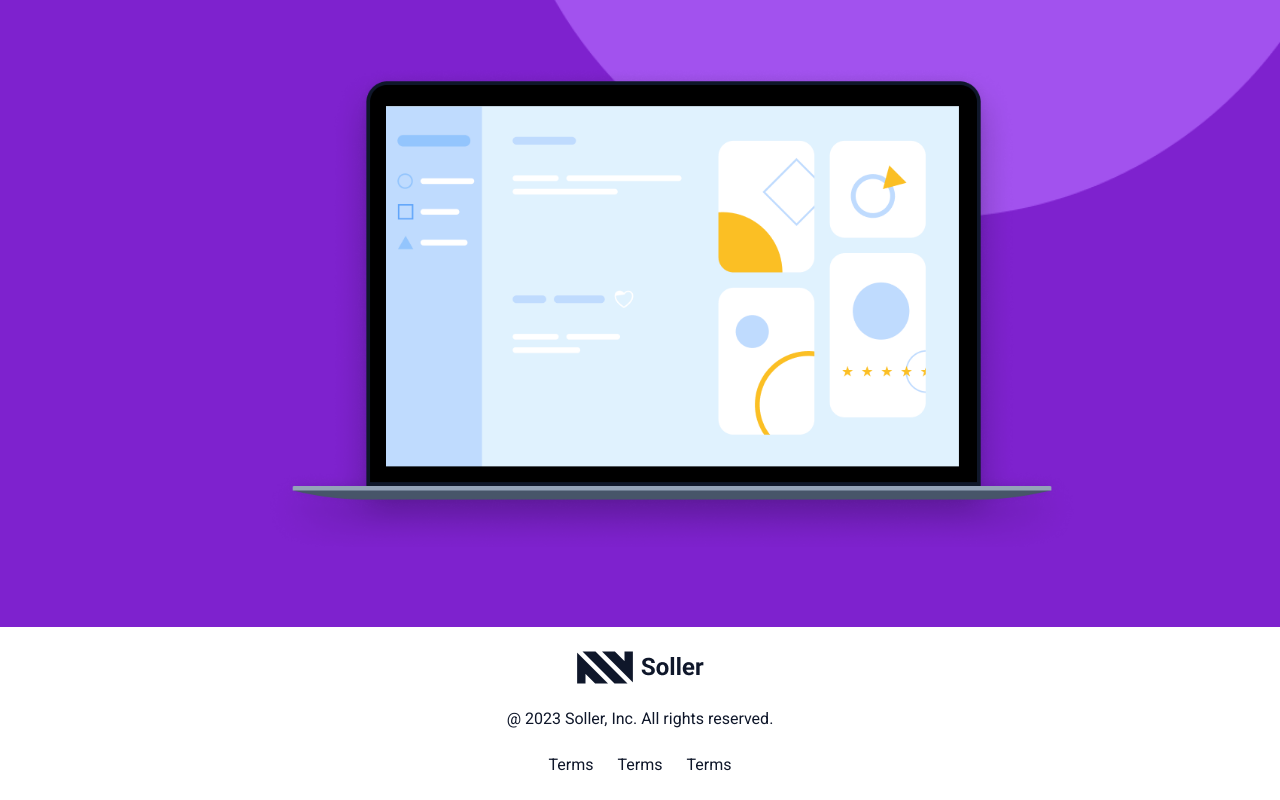
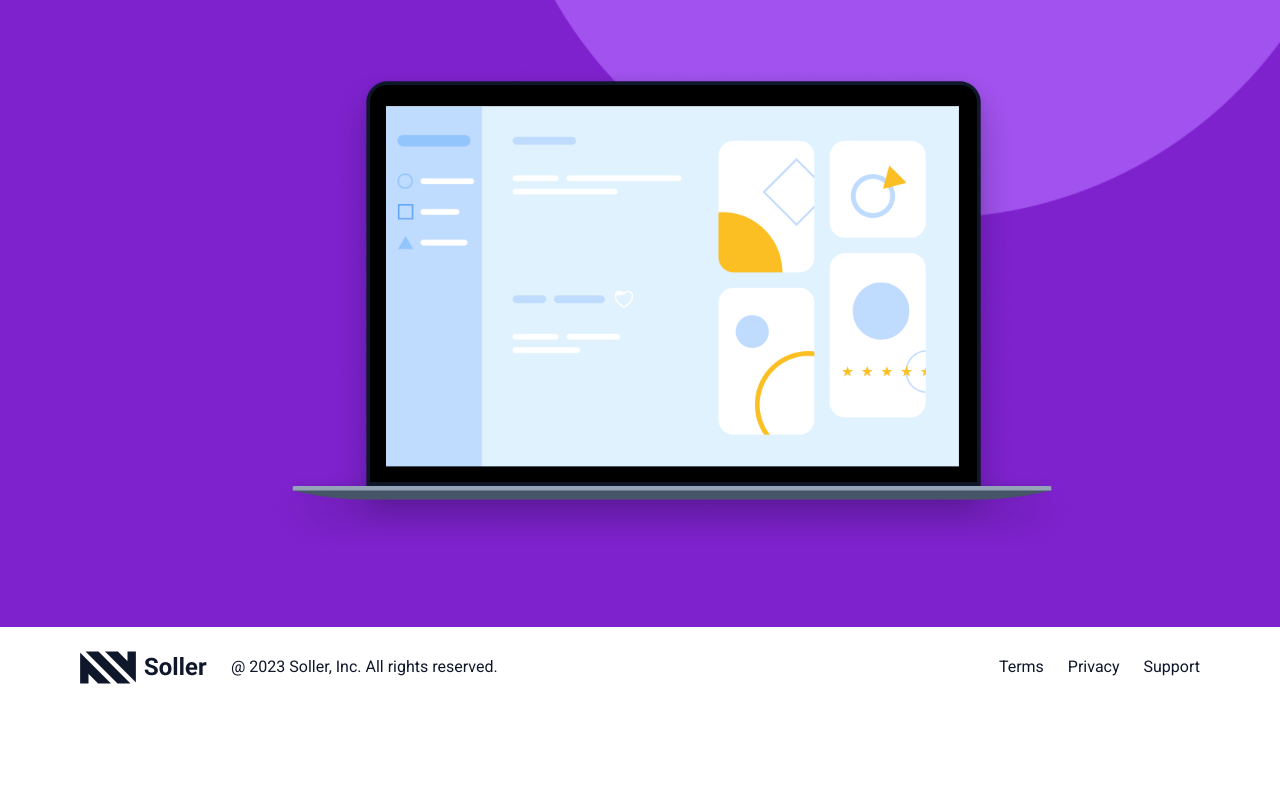
Before and after one commit to jooluisrm/buzzvel-fe, a Next.js app: page / in a window 1280 px wide. Shown: the part 4708-5508 px from the top of the page. After the commit the page ends 5416 px from the top, so only its background shows below. Built offline with nearby package versions, Linux system fonts and the light colour scheme.

Commit message:
resposividade feita no footer

```diff
--- a/src/components/footer/Footer.tsx
+++ b/src/components/footer/Footer.tsx
@@ -3,8 +3,8 @@ import Image from "next/image";
 
 export const Footer = () => {
     return (
-        <footer className="py-6 px-4 flex gap-6 flex-col items-center">
-            <div className="flex flex-col gap-6">
+        <footer className="py-6 px-4 flex gap-6 flex-col items-center lg:flex-row lg:justify-between lg:items-center lg:px-20">
+            <div className="flex flex-col gap-6 lg:flex-row lg:items-center">
                 <Image alt="logo footer" src={logo} className="min-w-[126.81px] min-h-[32px] mx-auto"/>
                 <p className="text-[16px] leading-[22.4px]">@ 2023 Soller, Inc. All rights reserved.</p>
             </div>
@@ -12,8 +12,8 @@ export const Footer = () => {
                 <nav>
                     <ul className="flex gap-6">
                         <li className="text-[16px] leading-[22.4px]">Terms</li>
-                        <li className="text-[16px] leading-[22.4px]">Terms</li>
-                        <li className="text-[16px] leading-[22.4px]">Terms</li>
+                        <li className="text-[16px] leading-[22.4px]">Privacy</li>
+                        <li className="text-[16px] leading-[22.4px]">Support</li>
                     </ul>
                 </nav>
             </div>
```
